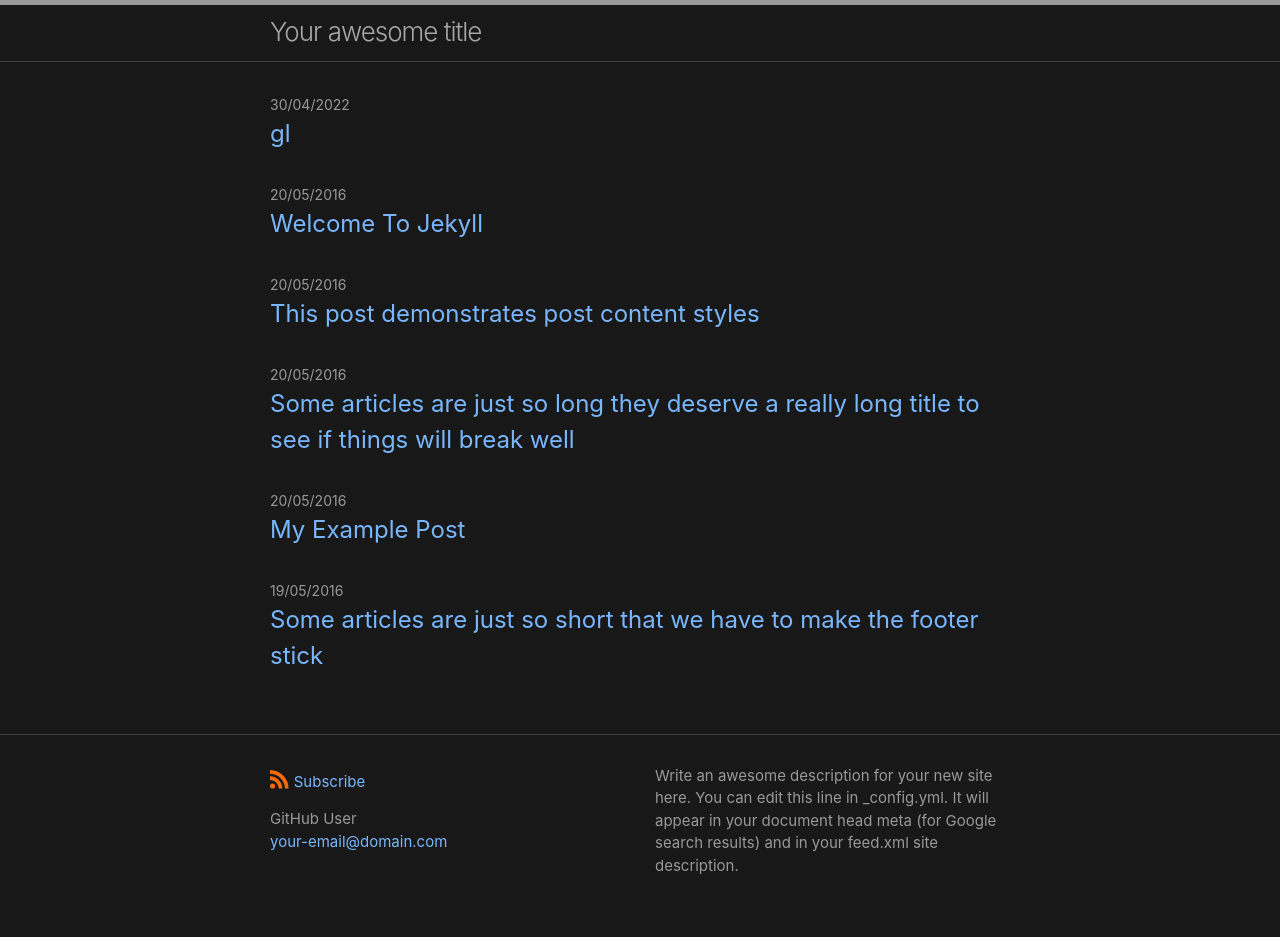
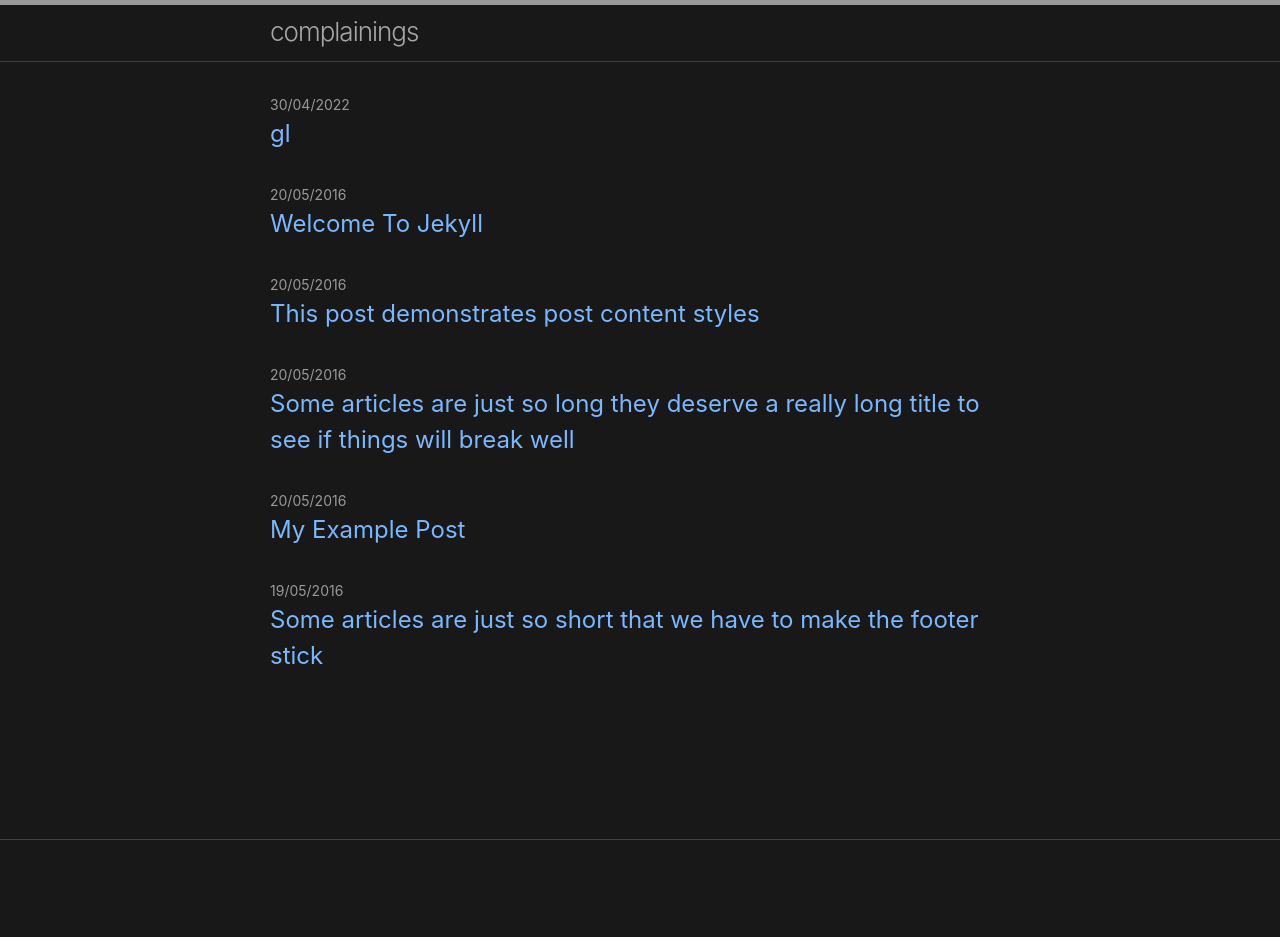
Before and after one commit to wedddo/complainings, a Jekyll site: the page built from index.md, in a window 1280 px wide. Built offline with Jekyll 4.4.1, drawn with Linux system fonts in a browser that asks for light colours; our own code applies the rules of GitHub Pages for plain Markdown files; after the commit the page ends 900 px from its top, so only the background shows below that.

Commit message:
still ridiculous

```diff
--- a/_config.yml
+++ b/_config.yml
@@ -1,57 +1,4 @@
-title: Your awesome title
-author:
-  name: GitHub User
-  email: your-email@domain.com
-
-# The `>` after `description:` means to ignore line-breaks until next key.
-# If you want to omit the line-break after the end of text, use `>-` instead.
-description: >
-  Write an awesome description for your new site here. You can edit this line
-  in _config.yml. It will appear in your document head meta (for Google search
-  results) and in your feed.xml site description.
-
-# Build settings
-
 theme: minima
-
-plugins:
-  - jekyll-feed
-  - jekyll-seo-tag
-
-# Theme-specific settings
 
 minima:
   date_format: "%d/%m/%Y"
-  # Minima date format.
-  # Refer to https://shopify.github.io/liquid/filters/date/ if you want to customize this.
-  #
-  # date_format: "%b %-d, %Y"
-
-  # Generate social links in footer.
-  #
-  # social_links:
-  #   - { platform: devto,          user_url: "https://dev.to/jekyll" }
-  #   - { platform: dribbble,       user_url: "https://dribbble.com/jekyll" }
-  #   - { platform: facebook,       user_url: "https://www.facebook.com/jekyll" }
-  #   - { platform: flickr,         user_url: "https://www.flickr.com/photos/jekyll" }
-  #   - { platform: github,         user_url: "https://github.com/jekyll/minima" }
-  #   - { platform: google_scholar, user_url: "https://scholar.google.com/citations?user=qc6CJjYAAAAJ" }
-  #   - { platform: instagram,      user_url: "https://www.instagram.com/jekyll" }
-  #   - { platform: keybase,        user_url: "https://keybase.io/jekyll" }
-  #   - { platform: linkedin,       user_url: "https://www.linkedin.com/in/jekyll" }
-  #   - { platform: microdotblog,   user_url: "https://micro.blog/jekyll" }
-  #   - { platform: pinterest,      user_url: "https://www.pinterest.com/jekyll" }
-  #   - { platform: stackoverflow,  user_url: "https://stackoverflow.com/users/1234567/jekyll" }
-  #   - { platform: telegram,       user_url: "https://t.me/jekyll" }
-  #   - { platform: twitter,        user_url: "https://twitter.com/jekyllrb" }
-  #   - { platform: youtube,        user_url: "https://www.youtube.com/jekyll" }
-
-# If you want to link only specific pages in your header, uncomment this and add the path to the pages in
-# order as they should show up.
-#
-# header_pages:
-#   - about.md
-
-# Set to `true` to show excerpts on the homepage.
-#
-# show_excerpts: false
--- a/_includes/footer.html
+++ b/_includes/footer.html
@@ -1,4 +1,5 @@
 <footer class="site-footer h-card">
+    <!--
   <data class="u-url" href="{{ "/" | relative_url }}"></data>
 
   <div class="wrapper">
@@ -33,5 +34,5 @@
     </div>
 
   </div>
-
+  -->
 </footer>
--- a/_includes/header.html
+++ b/_includes/header.html
@@ -5,7 +5,7 @@
     {%- assign page_paths = site.header_pages | default: default_paths -%}
     {%- assign titles_size = site.pages | map: 'title' | join: '' | size -%}
     <a class="site-title" rel="author" href="{{ "/" | relative_url }}">{{ site.title | escape }}</a>
-
+    <!--
     {%- if titles_size > 0 -%}
       <nav class="site-nav">
         <input type="checkbox" id="nav-trigger" class="nav-trigger" />
@@ -27,5 +27,6 @@
         </div>
       </nav>
     {%- endif -%}
+    -->
   </div>
 </header>
```
